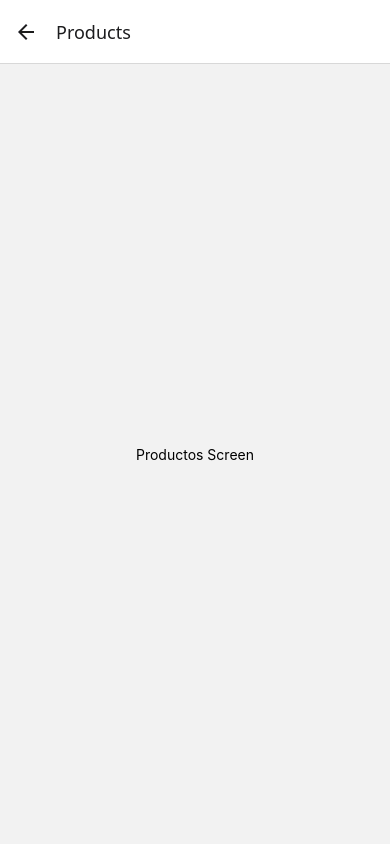
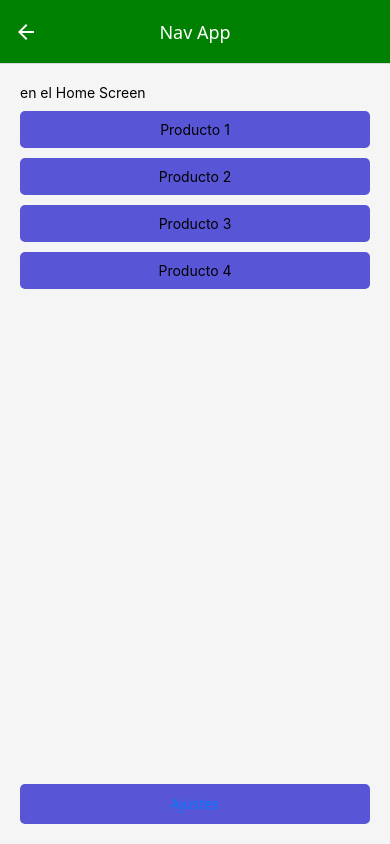
Before and after one commit to JerlibGnzlz/navNativeApp, a React Native app: screen /Products in a window 390 px wide. Built offline with nearby package versions, Linux system fonts and the light colour scheme.

Commit message:
flatlist

```diff
--- a/src/presentation/routes/StackNavigator.tsx
+++ b/src/presentation/routes/StackNavigator.tsx
@@ -2,15 +2,28 @@ import { createStackNavigator } from '@react-navigation/stack';
 import { HomeScreen } from '../screens/home/HomeScreen';
 import { AboutScreen } from '../screens/about/AboutScreen';
 import { ProductsScreen } from '../screens/products/ProductsScreen';
+import { SettingScreen } from '../screens/setting/SettingScreen';
 
 const Stack = createStackNavigator();
 
 export const StackNavigator = () => {
     return (
-        <Stack.Navigator>
+        <Stack.Navigator screenOptions={{
+            headerShown: true,
+            headerTitle: 'Nav App',
+            headerStyle: {
+                backgroundColor: 'green',
+                shadowColor: 'transparent',
+                elevation: 0
+            },
+            headerTintColor: 'white',
+            headerTitleAlign: 'center'
+
+        }}>
             <Stack.Screen name="Home" component={HomeScreen} />
             <Stack.Screen name="About" component={AboutScreen} />
             <Stack.Screen name="Products" component={ProductsScreen} />
+            <Stack.Screen name="Setting" component={SettingScreen} />
         </Stack.Navigator>
     );
 }
--- a/src/presentation/screens/products/ProductsScreen.tsx
+++ b/src/presentation/screens/products/ProductsScreen.tsx
@@ -1,10 +1,55 @@
-import { View, Text } from 'react-native'
+import { View, Text, FlatList, TouchableOpacity } from 'react-native'
+import { globalStyles } from '../../themes/themes';
+import { useNavigation } from '@react-navigation/native';
+import { Button } from '@react-navigation/elements';
+
+
 
 export const ProductsScreen = () => {
+
+    const navigation = useNavigation();
+
+
+    const products = [
+        {
+            id: 1,
+            name: 'Producto 1'
+        },
+        {
+            id: 2,
+            name: 'Producto 2'
+        },
+        {
+            id: 3,
+            name: 'Producto 3'
+        },
+        {
+            id: 4,
+            name: 'Producto 4'
+        },
+    ]
+
+
     return (
-        // eslint-disable-next-line react-native/no-inline-styles
-        <View style={{ flex: 1, alignItems: 'center', justifyContent: 'center' }}>
-            <Text>Productos Screen</Text>
+        <View style={globalStyles.container}>
+            <Text >en el Home Screen</Text>
+            <FlatList
+                data={products}
+                renderItem={({ item }) => (
+                    <TouchableOpacity
+                        style={globalStyles.primaryButton}
+                        onPress={() => navigation.navigate('About' as never)}
+                    >
+                        <Text>{item.name}</Text>
+                    </TouchableOpacity>
+                )}
+            />
+
+            <Button
+                style={globalStyles.primaryButton}
+                onPress={() => navigation.navigate('Setting' as never)}>
+                Ajustes
+            </Button>
         </View>
     )
 }
```
